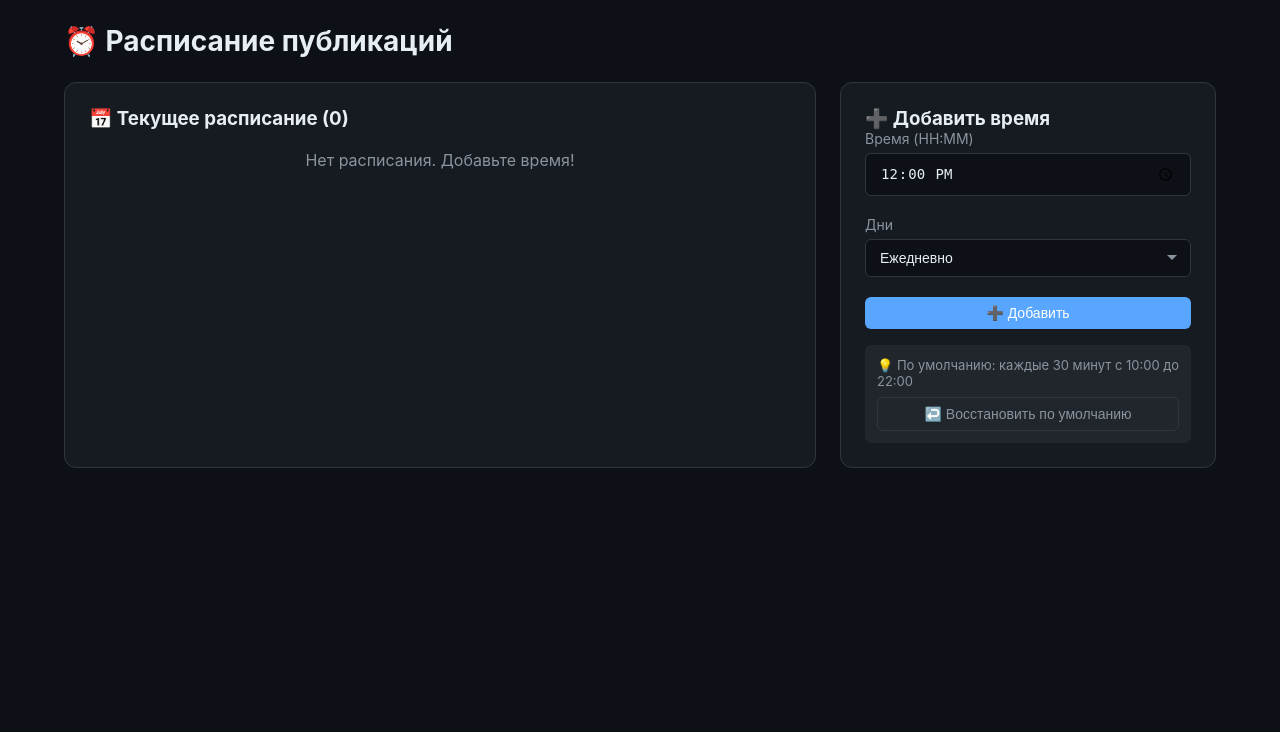
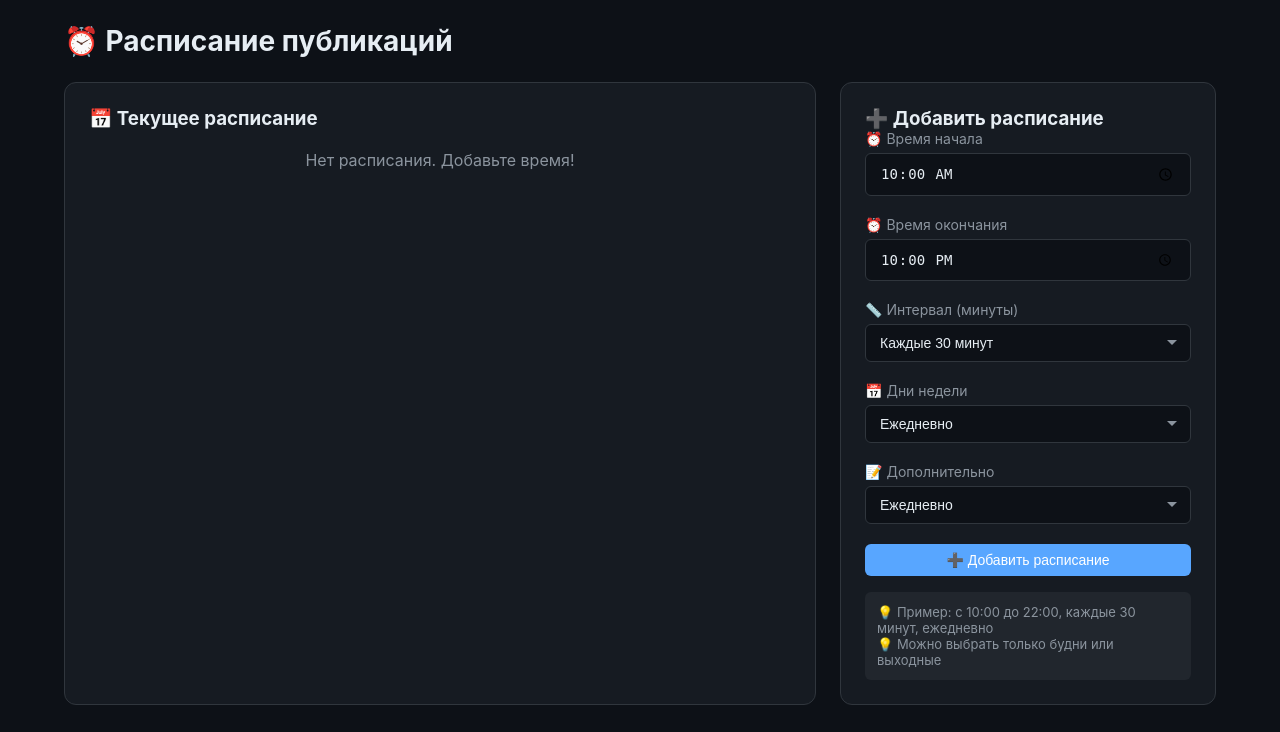
Before and after one commit to teharenda1989-ui/SMM-pilot-TESTY, a Python web app: template templates/schedule.html in a window 1280 px wide. Shown: the part 68-800 px from the top of the page. Run offline with Jinja, Linux system fonts and the light colour scheme; the template is opened without the code that fills it, so the values that code supplies are empty.

Commit message:
Update schedule.html

```diff
--- a/templates/schedule.html
+++ b/templates/schedule.html
@@ -6,8 +6,9 @@
 <h1 style="font-size: 28px; margin-bottom: 24px;">⏰ Расписание публикаций</h1>
 
 <div style="display: grid; grid-template-columns: 2fr 1fr; gap: 24px;">
+    <!-- Список расписания -->
     <div class="card">
-        <h3>📅 Текущее расписание ({{ schedule|length }})</h3>
+        <h3>📅 Текущее расписание</h3>
 
         <div style="max-height: 500px; overflow-y: auto;">
             {% for item in schedule %}
@@ -19,6 +20,12 @@
                         </span>
                         <span style="color: var(--text-secondary); margin-left: 12px;">
                             {{ item.days }}
+                        </span>
+                        <br>
+                        <span style="font-size: 12px; color: var(--text-secondary);">
+                            ⏰ {{ item.start_time or '10:00' }} → {{ item.end_time or '22:00' }}
+                            | Интервал: {{ item.interval_minutes or 30 }} мин
+                            | {{ item.days_of_week or 'Ежедневно' }}
                         </span>
                     </div>
                     <form method="POST" action="{{ url_for('delete_schedule', schedule_id=item.id) }}"
@@ -37,17 +44,52 @@
         </div>
     </div>
 
+    <!-- Добавление расписания -->
     <div class="card">
-        <h3>➕ Добавить время</h3>
+        <h3>➕ Добавить расписание</h3>
 
-        <form method="POST">
+        <form method="POST" action="{{ url_for('schedule') }}">
             <div class="form-group">
-                <label class="form-label">Время (HH:MM)</label>
-                <input type="time" name="time" class="form-control" value="12:00" required>
+                <label class="form-label">⏰ Время начала</label>
+                <input type="time" name="start_time" class="form-control" value="10:00" required>
             </div>
 
             <div class="form-group">
-                <label class="form-label">Дни</label>
+                <label class="form-label">⏰ Время окончания</label>
+                <input type="time" name="end_time" class="form-control" value="22:00" required>
+            </div>
+
+            <div class="form-group">
+                <label class="form-label">📏 Интервал (минуты)</label>
+                <select name="interval_minutes" class="form-control">
+                    <option value="15">Каждые 15 минут</option>
+                    <option value="30" selected>Каждые 30 минут</option>
+                    <option value="45">Каждые 45 минут</option>
+                    <option value="60">Каждый час</option>
+                    <option value="120">Каждые 2 часа</option>
+                    <option value="180">Каждые 3 часа</option>
+                    <option value="240">Каждые 4 часа</option>
+                </select>
+            </div>
+
+            <div class="form-group">
+                <label class="form-label">📅 Дни недели</label>
+                <select name="days_of_week" class="form-control">
+                    <option value="all">Ежедневно</option>
+                    <option value="weekdays">Пн-Пт (будни)</option>
+                    <option value="weekend">Сб-Вс (выходные)</option>
+                    <option value="monday">Понедельник</option>
+                    <option value="tuesday">Вторник</option>
+                    <option value="wednesday">Среда</option>
+                    <option value="thursday">Четверг</option>
+                    <option value="friday">Пятница</option>
+                    <option value="saturday">Суббота</option>
+                    <option value="sunday">Воскресенье</option>
+                </select>
+            </div>
+
+            <div class="form-group">
+                <label class="form-label">📝 Дополнительно</label>
                 <select name="days" class="form-control">
                     <option value="Ежедневно">Ежедневно</option>
                     <option value="Пн-Пт">Пн-Пт</option>
@@ -62,18 +104,16 @@
                 </select>
             </div>
 
-            <button type="submit" class="btn btn-primary" style="width: 100%;">➕ Добавить</button>
+            <button type="submit" class="btn btn-primary" style="width: 100%;">➕ Добавить расписание</button>
         </form>
 
         <div style="margin-top: 16px; padding: 12px; background: var(--bg-tertiary); border-radius: 6px;">
             <p style="color: var(--text-secondary); font-size: 13px;">
-                💡 По умолчанию: каждые 30 минут с 10:00 до 22:00
+                💡 Пример: с 10:00 до 22:00, каждые 30 минут, ежедневно
             </p>
-            <form method="POST" action="{{ url_for('reset_schedule') }}" style="display: inline;">
-                <button type="submit" class="btn btn-outline" style="width: 100%; margin-top: 8px;">
-                    ↩️ Восстановить по умолчанию
-                </button>
-            </form>
+            <p style="color: var(--text-secondary); font-size: 13px;">
+                💡 Можно выбрать только будни или выходные
+            </p>
         </div>
     </div>
 </div>
```
